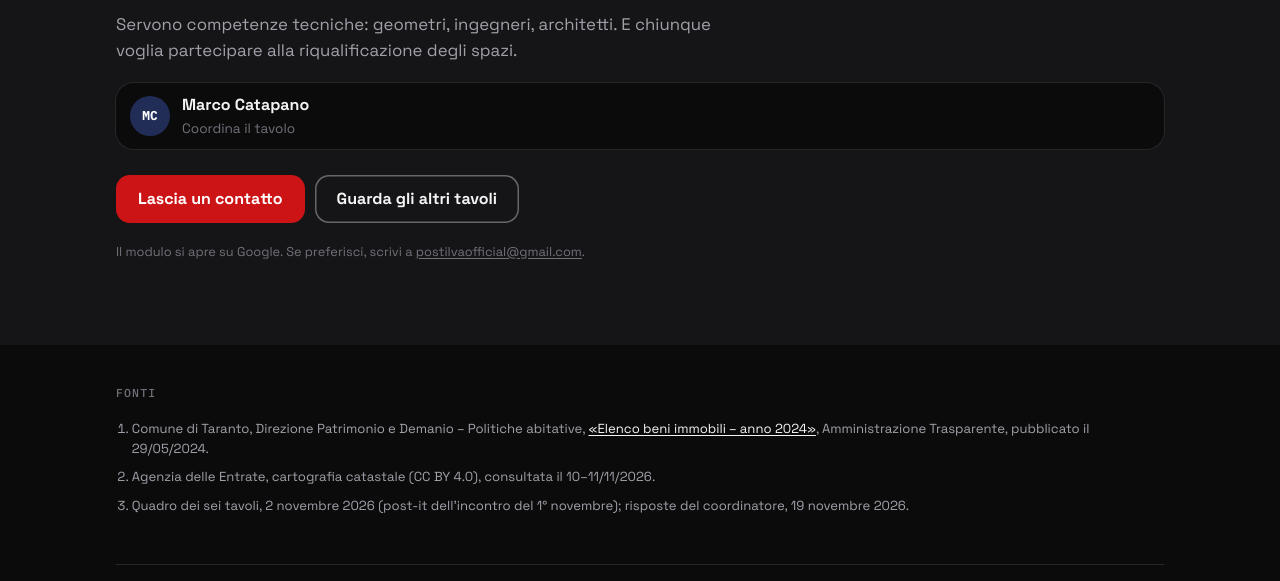
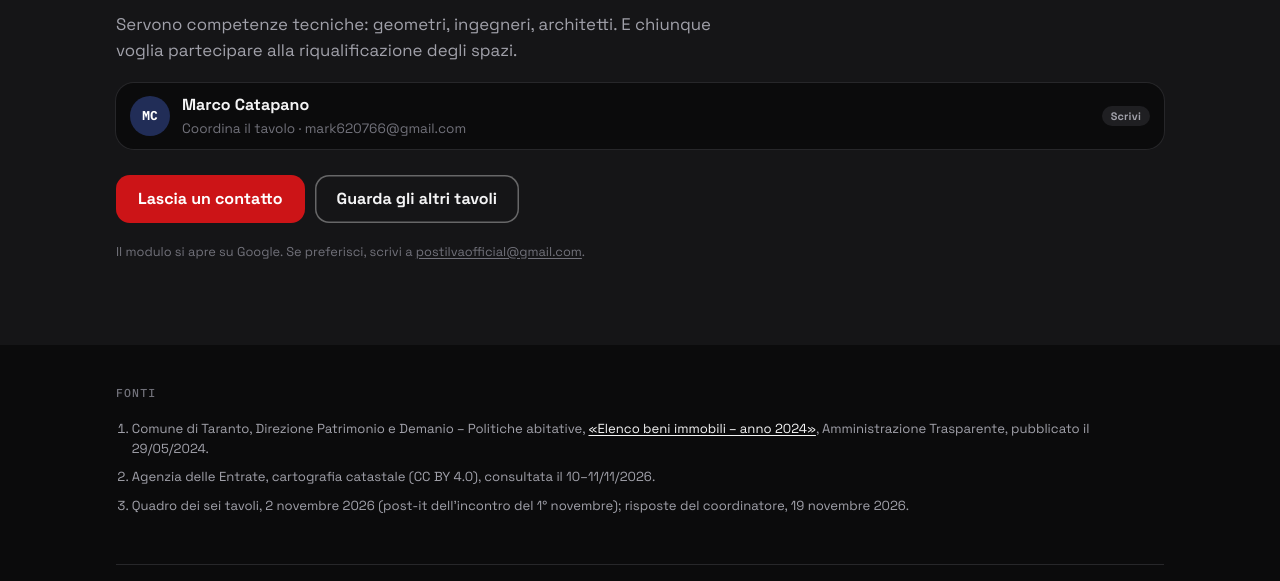
Before and after one commit to Postilva/postilva-sito, a plain HTML site: page spazi/index.html in a window 1280 px wide. Shown: the part 2564-3145 px from the top of the page. Drawn offline with Linux system fonts and the light colour scheme.

Commit message:
Tavolo Spazi: mail del coordinatore
Co-Authored-By: Claude Opus 5.5 <noreply@anthropic.com>
Claude-Session: https://claude.ai/code/session_01GuMA5vHcTAJxjHjLQZQ7Qq

```diff
--- a/spazi/index.html
+++ b/spazi/index.html
@@ -85,7 +85,7 @@
   <p class="intro">Servono competenze tecniche: geometri, ingegneri, architetti. E chiunque voglia partecipare alla riqualificazione degli spazi.</p>
 
   <ul class="tlist">
-<li><div class="riga-ferma"><span class="ic tondo">MC</span><span class="tt"><b>Marco Catapano</b><small>Coordina il tavolo</small></span><span></span></div></li>
+<li><a href="mailto:mark620766@gmail.com?subject=Tavolo%20Spazi"><span class="ic tondo">MC</span><span class="tt"><b>Marco Catapano</b><small>Coordina il tavolo · mark620766@gmail.com</small></span><span class="badge ">Scrivi</span></a></li>
 </ul>
   <div class="azioni"><a class="btn" href="https://docs.google.com/forms/d/e/1FAIpQLScFdvJYDyqPf5rbXAoLkKgIU-DpgL4gGaIS-G7UInUFXEHZYw/viewform">Lascia un contatto</a><a class="btn ghost" href="/#tavoli">Guarda gli altri tavoli</a></div>
   <p class="note">Il modulo si apre su Google. Se preferisci, scrivi a <a href="mailto:postilvaofficial@gmail.com?subject=Tavolo%20Spazi">postilvaofficial@gmail.com</a>.</p>
```
